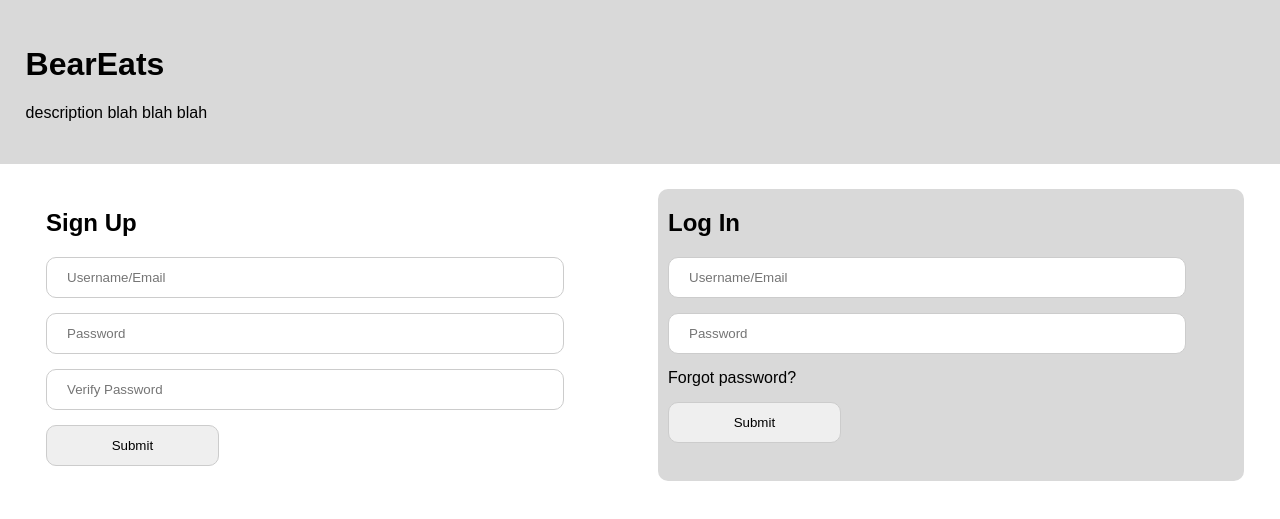
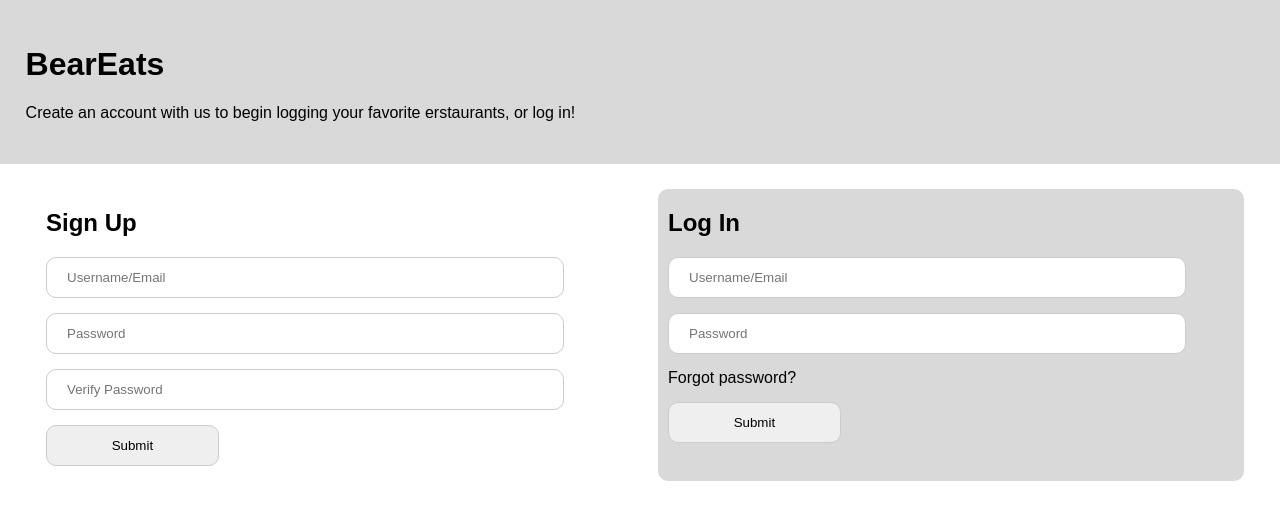
Before and after one commit to hannah02li20/cs198-final, a website: page frontend_stuff/sign_up_log_in.html in a window 1280 px wide. Shown: the part 89-608 px from the top of the page. Drawn offline with Linux system fonts and the light colour scheme.

Commit message:
small edit to description

```diff
--- a/frontend_stuff/sign_up_log_in.html
+++ b/frontend_stuff/sign_up_log_in.html
@@ -27,7 +27,7 @@
     <!-- title+description -->
     <div class = "title-description">
     <h1> BearEats</h1>
-    <p> description blah blah blah </p>
+    <p> Create an account with us to begin logging your favorite erstaurants, or log in!</p>
     </div>
 
 
```
